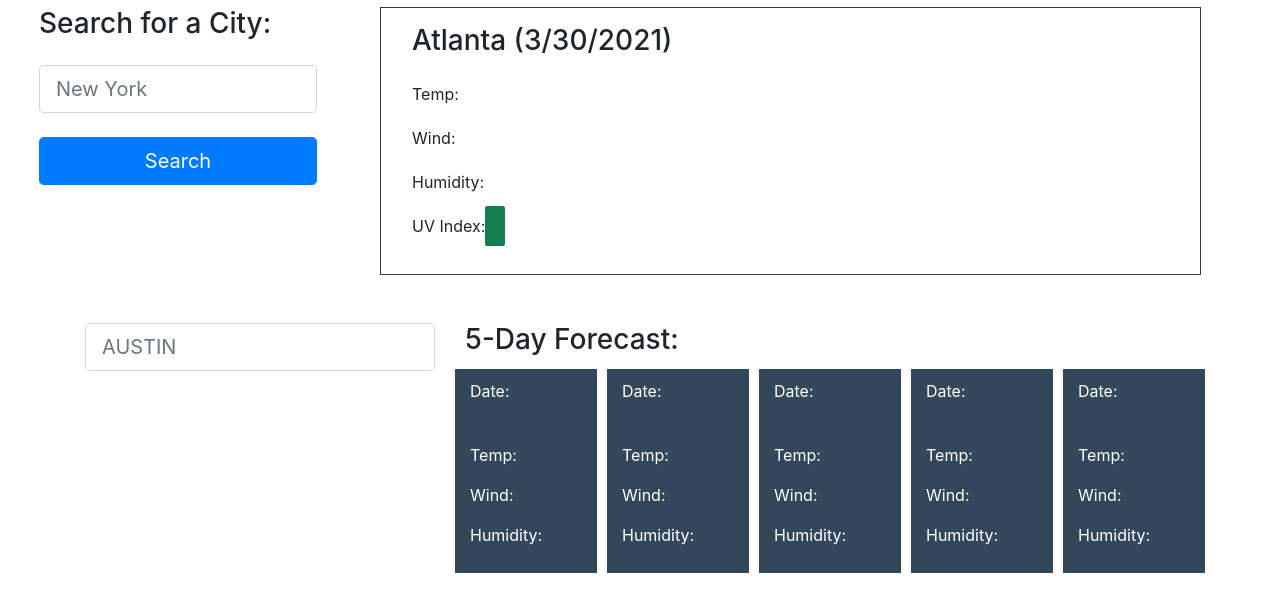
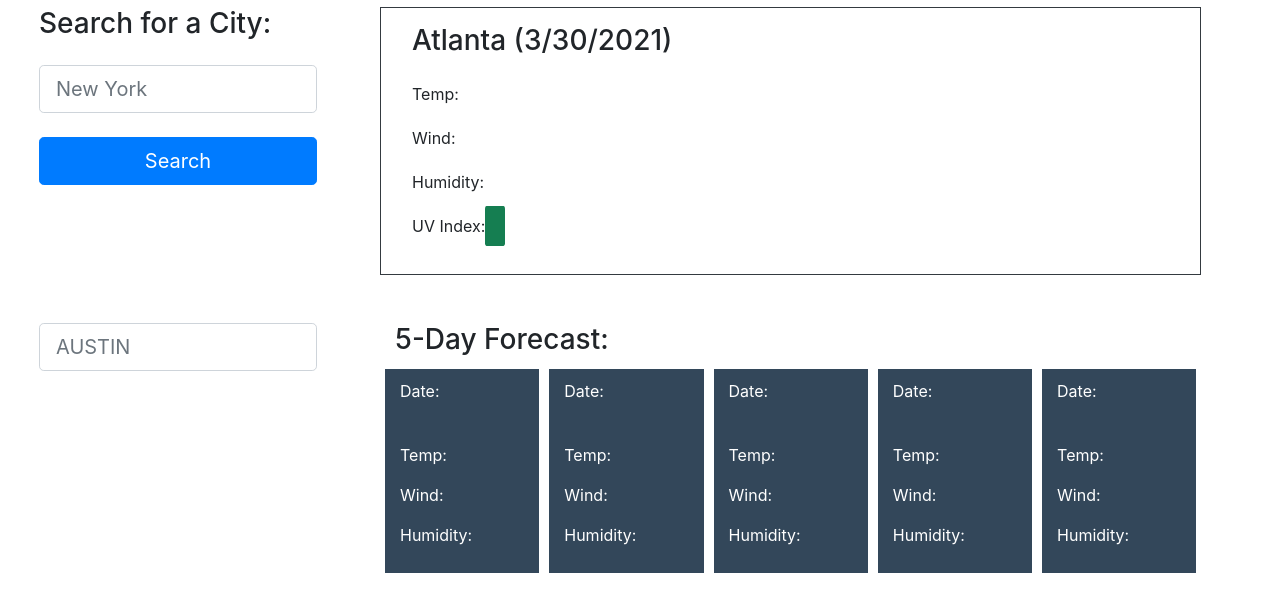
Before and after one commit to ThomBurt/weather-dashboard-TB, a plain HTML site: page index.html in a window 1280 px wide. Shown: the part 73-684 px from the top of the page. Drawn offline with nearby package versions, Linux system fonts and the light colour scheme; a web font is replaced by a local one.

Commit message:
html start - finished

```diff
--- a/index.html
+++ b/index.html
@@ -56,16 +56,16 @@
 
         </div>
 
-        <div class="container mt-5">
+        <div class="container-fluid mt-5">
 
          <!--boxes for cities previously searched-->
         <div class="row">
-            <div class="col-4">
+            <div class="col-3">
                 <input class="form-control form-control-lg"type="text" placeholder="AUSTIN" onfocus="this.placeholder = ''">
             </div>
 
             <!--5 day forecase section-->
-            <div class="col-8">
+            <div class="col-8 ml-5">
                 <h3>
                     5-Day Forecast:
                 </h3>
```
